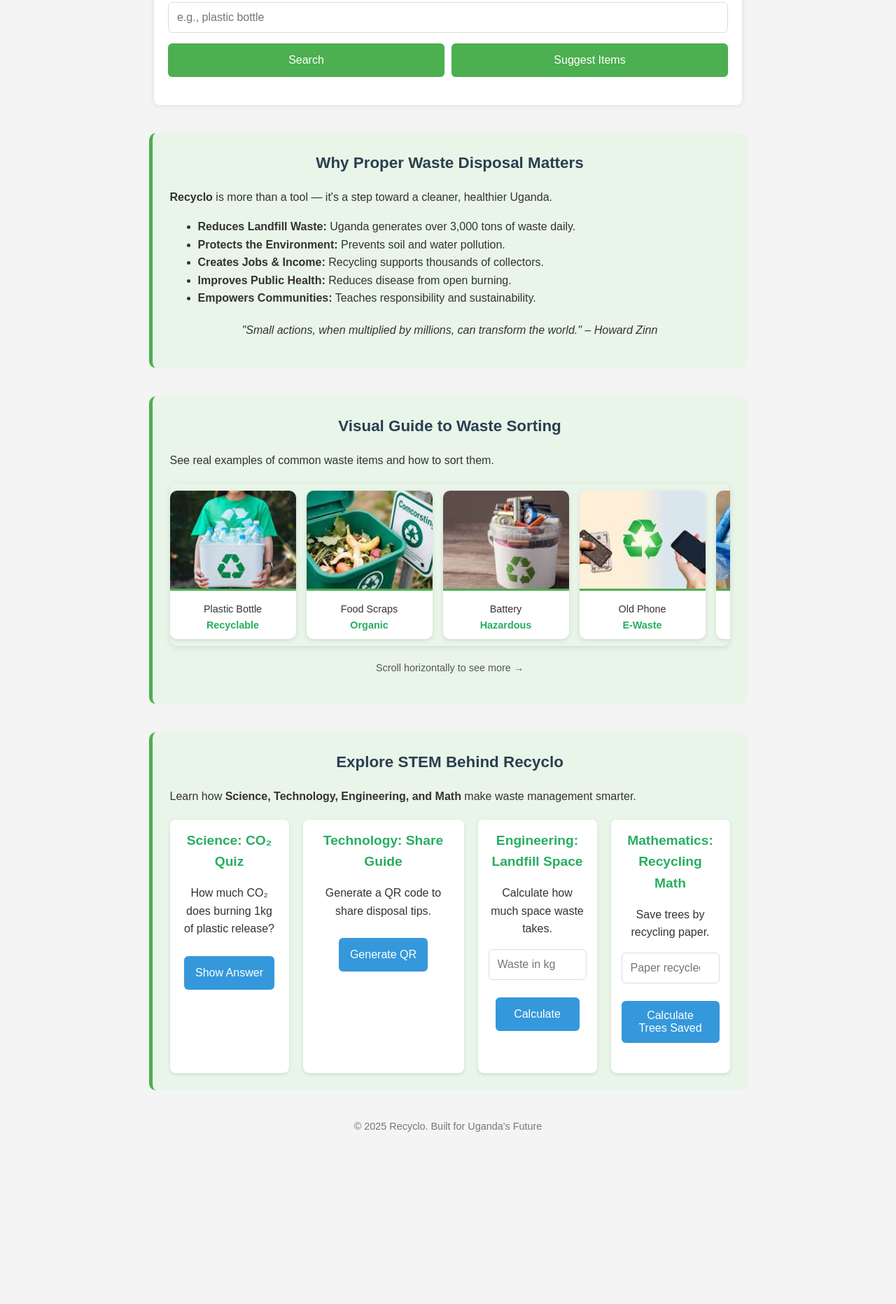
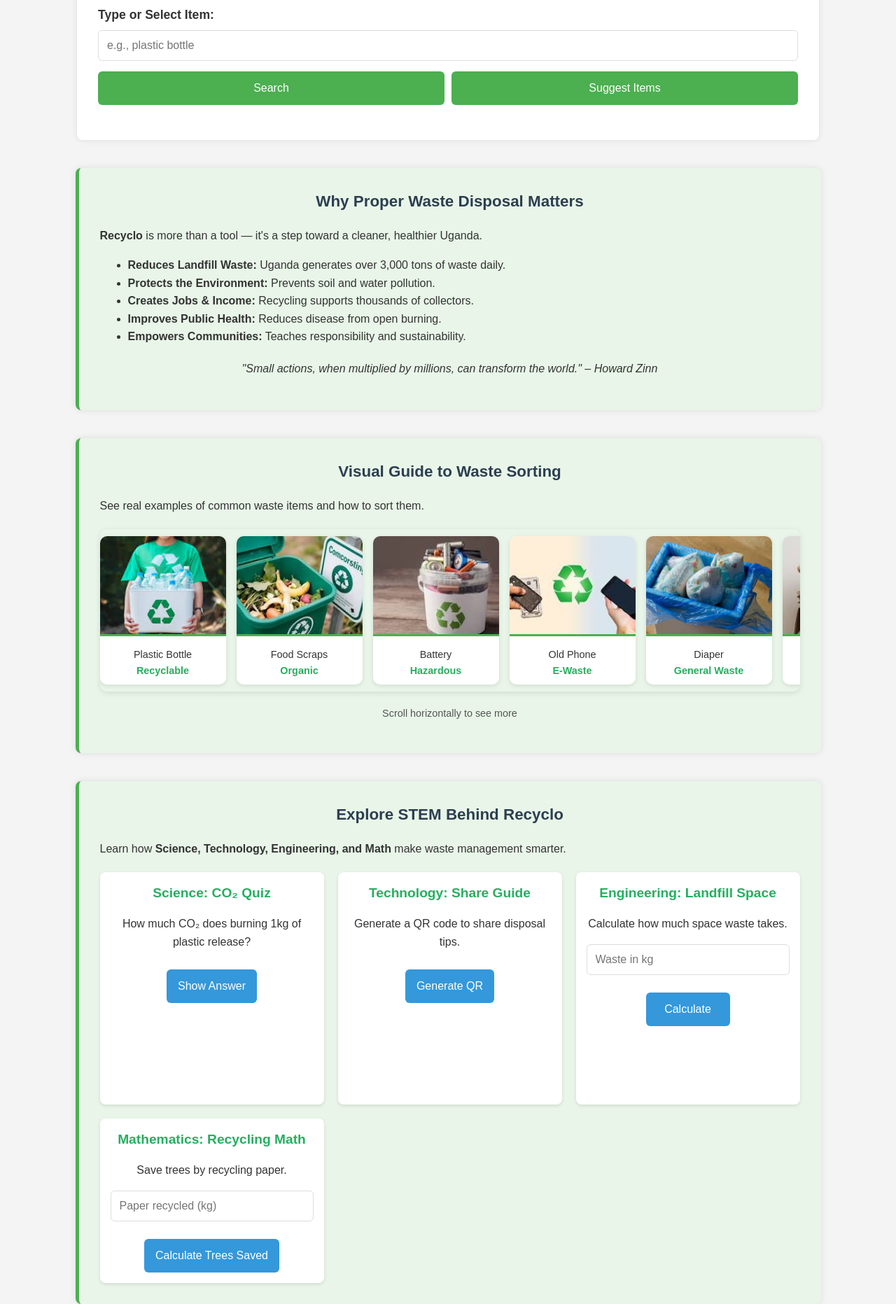
Before and after one commit to recycloug/recyclo, a plain HTML site: page index.html in a window 1280 px wide. Shown: the part 350-2213 px from the top of the page at 70% size. Before the commit the page ends 1986 px from the top, so only its background shows below. Drawn offline with Linux system fonts and the light colour scheme.

Commit message:
Fix width on larger screens.

```diff
--- a/index.html
+++ b/index.html
@@ -21,7 +21,11 @@
             margin-bottom: 20px;
             border-radius: 8px;
         }
-        .container {
+
+        /* Responsive Container Width */
+        .container,
+        .education,
+        .stem-section {
             max-width: 800px;
             margin: 0 auto;
             background: white;
@@ -29,6 +33,54 @@
             border-radius: 8px;
             box-shadow: 0 0 10px rgba(0,0,0,0.1);
         }
+
+        /* Large Screen Layout */
+        @media (min-width: 900px) {
+            .container,
+            .education,
+            .stem-section {
+                max-width: 1000px;
+                padding: 30px;
+            }
+
+            header {
+                padding: 25px;
+                margin-bottom: 30px;
+            }
+
+            .button-group {
+                gap: 15px;
+            }
+
+            button {
+                padding: 14px 20px;
+                font-size: 1.05em;
+            }
+
+            .item-btn {
+                padding: 14px 18px;
+                font-size: 1em;
+            }
+
+            .stem-grid {
+                grid-template-columns: repeat(4, 1fr);
+                gap: 25px;
+            }
+
+            .gallery-item {
+                flex: 0 0 220px;
+            }
+
+            .gallery-item img {
+                height: 160px;
+            }
+
+            input[type="number"] {
+                font-size: 1.1em;
+                padding: 14px;
+            }
+        }
+
         label {
             display: block;
             margin-bottom: 8px;
@@ -108,12 +160,14 @@
         /* Responsive */
         @media (max-width: 600px) {
             body { padding: 10px; }
-            .container { padding: 15px; }
+            .container, .education, .stem-section { padding: 15px; }
             .button-group { flex-direction: column; }
             button { width: 100%; min-width: auto; }
             .item-btn { flex: 1 1 100%; font-size: 1em; padding: 14px; }
             header h1 { font-size: 1.5em; }
             header p { font-size: 0.95em; }
+            .gallery-item { flex: 0 0 150px; }
+            .gallery-item img { height: 120px; }
         }
         @media (min-width: 601px) and (max-width: 800px) {
             .item-btn { flex: 1 1 calc(33% - 10px); }
@@ -121,12 +175,9 @@
 
         /* Educational & STEM Sections */
         .education, .stem-section {
-            max-width: 800px;
+            background: #e8f5e8;
+            border-left: 5px solid #4CAF50;
             margin: 40px auto;
-            background: #e8f5e8;
-            padding: 25px;
-            border-radius: 10px;
-            border-left: 5px solid #4CAF50;
             font-size: 1em;
         }
         .education h2, .stem-section h2 {
@@ -140,13 +191,6 @@
             grid-template-columns: repeat(auto-fit, minmax(250px, 1fr));
             gap: 20px;
             margin-top: 20px;
-        }
-
-        /* 4 cards in one row on large screens */
-        @media (min-width: 900px) {
-            .stem-grid {
-                grid-template-columns: repeat(4, 1fr);
-            }
         }
 
         .stem-card {
@@ -180,7 +224,7 @@
             font-size: 0.9em;
         }
 
-                /* Image Gallery Styles */
+        /* Image Gallery Styles */
         .image-gallery {
             overflow: hidden;
             margin: 20px 0;
@@ -242,16 +286,6 @@
             color: #27ae60;
             font-size: 1em;
         }
-
-        /* Responsive */
-        @media (max-width: 600px) {
-            .gallery-item {
-                flex: 0 0 150px;
-            }
-            .gallery-item img {
-                height: 120px;
-            }
-        }
     </style>
 </head>
 <body>
@@ -300,7 +334,7 @@
         </p>
     </div>
 
-        <!-- Image Gallery Section -->
+    <!-- Image Gallery Section -->
     <div class="education">
         <h2>Visual Guide to Waste Sorting</h2>
         <p>See real examples of common waste items and how to sort them.</p>
@@ -343,7 +377,7 @@
         </div>
 
         <p style="text-align: center; font-size: 0.9em; color: #555; margin-top: 15px;">
-            Scroll horizontally to see more →
+            Scroll horizontally to see more
         </p>
     </div>
 
```
